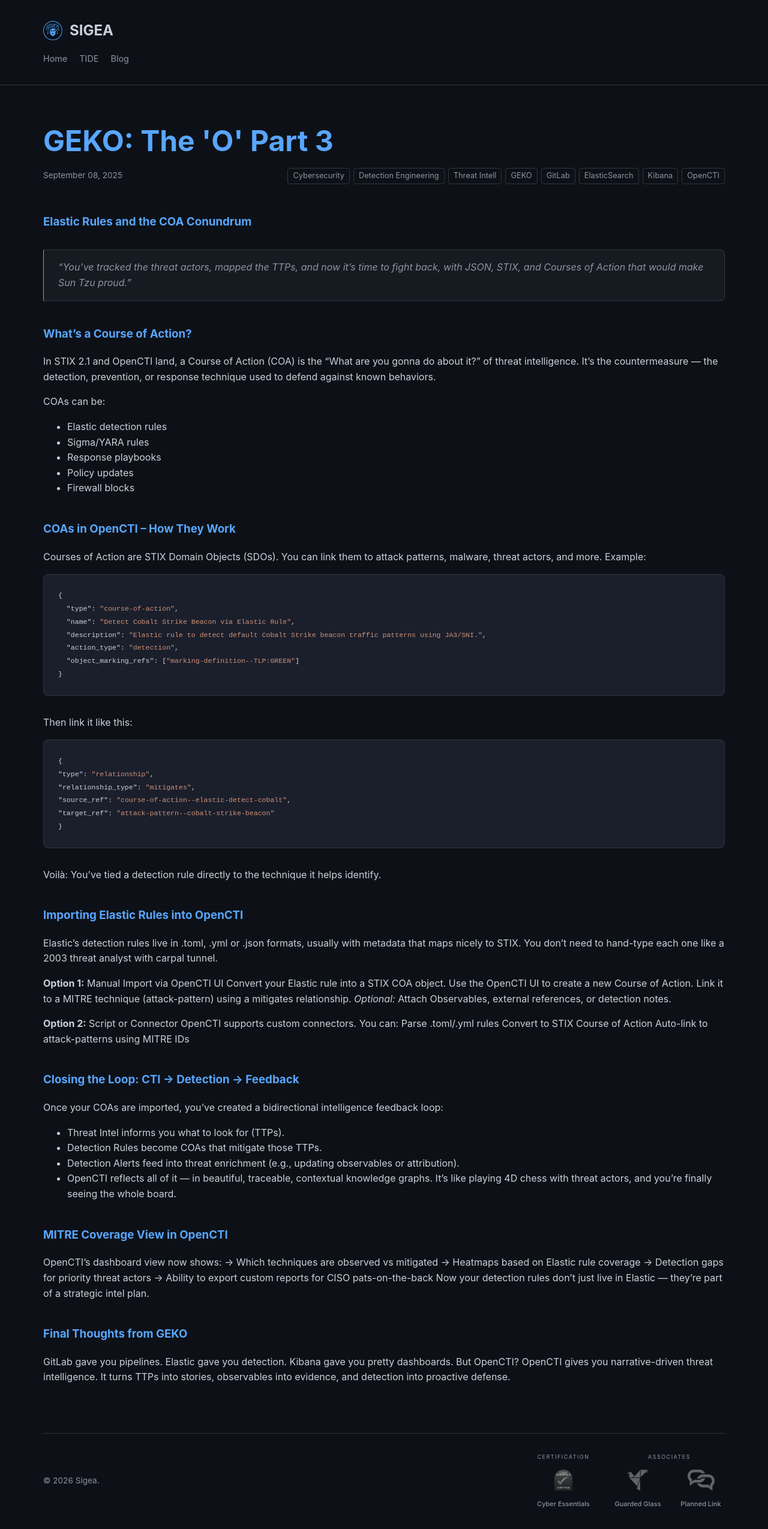
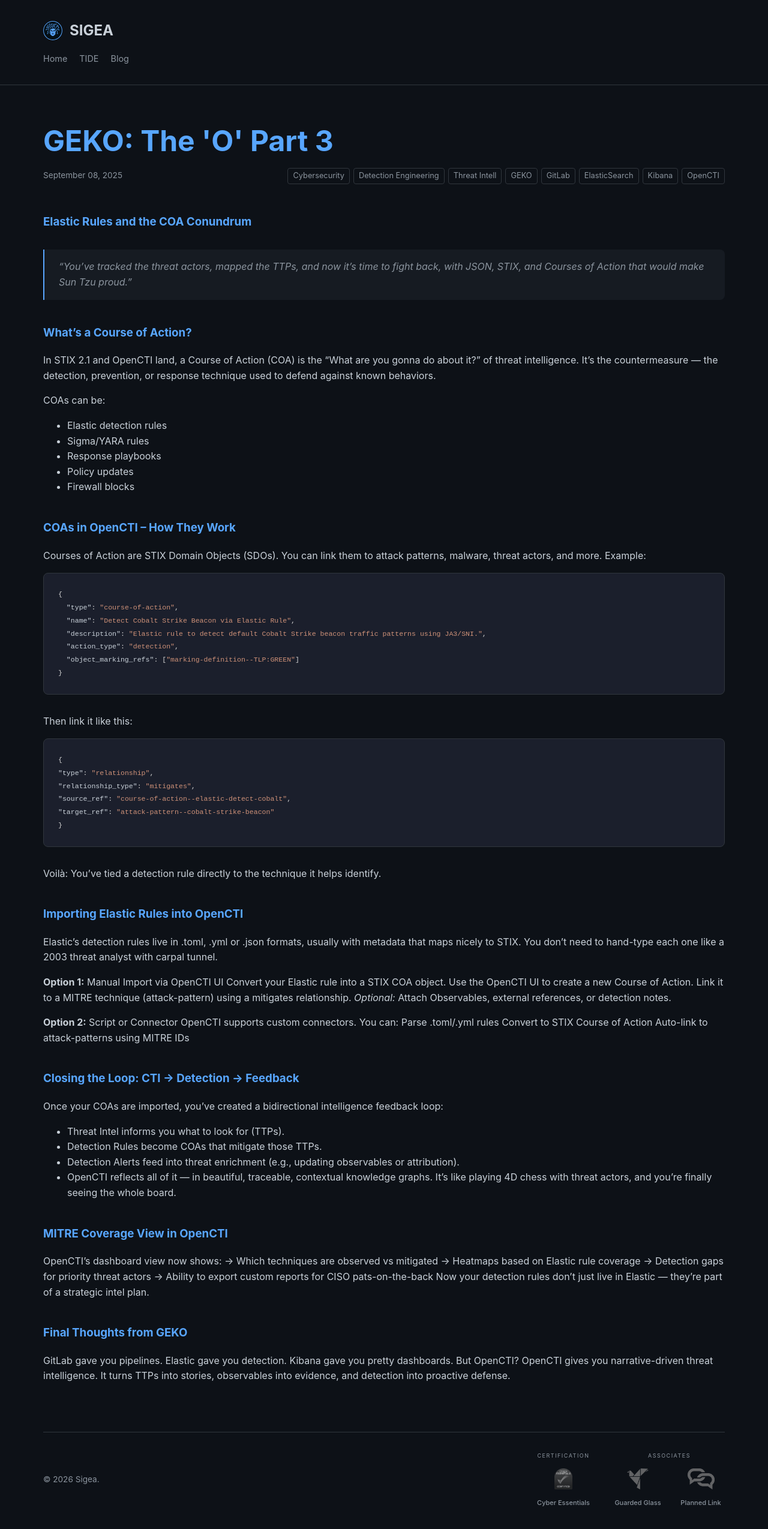
Before and after one commit to sigeauk/sigeauk.github.io, a Jekyll site: the page built from _posts/2025-09-08-GEKO-The-O-Part-3.md, in a window 1280 px wide. Shown: the whole page at 60% size. Built offline with Jekyll 4.4.1, drawn with Linux system fonts in a browser that asks for light colours.

Commit message:
Latest post

```diff
--- a/_layouts/post.html
+++ b/_layouts/post.html
@@ -84,10 +84,10 @@
     margin: 2rem 0;
     color: var(--text-dim);
     background-color: var(--card-bg);
-    border-left: 1px solid var(--primary-accent);
-    border-top: 1px solid var(--border-color);
+    border-left: 2px solid var(--primary-accent);
+    /* border-top: 1px solid var(--border-color);
     border-right: 1px solid var(--border-color);
-    border-bottom: 1px solid var(--border-color);
+    border-bottom: 1px solid var(--border-color); */
     border-radius: 0 8px 8px 0;
   }
 
```
Also changed, not shown: _posts/2026-03-02-USER-CASE-Onboarding.md (renamed from _posts/2026-03-09-USER-CASE-Onboarding.md, +1 -1 lines).
